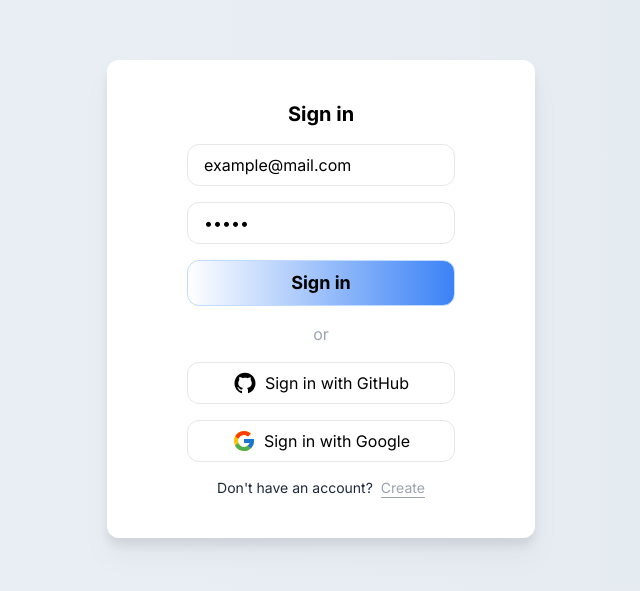
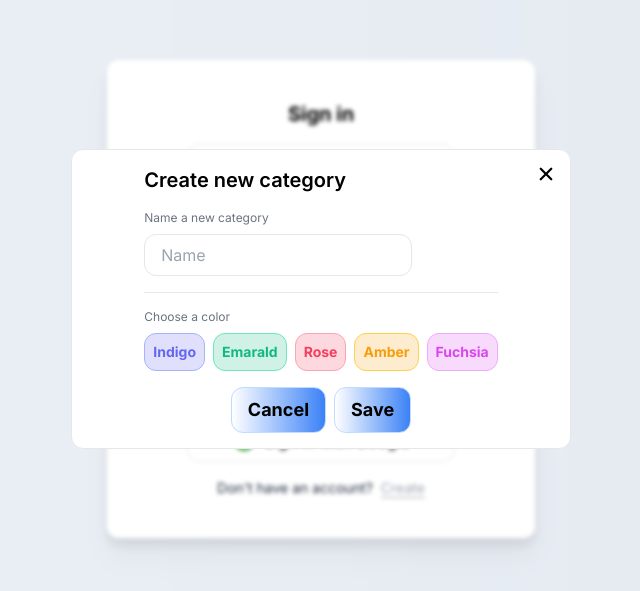
Before and after one commit to visualect/webmarks, a Next.js app: page /login in a window 1280 px wide. Shown: the part 101-692 px from the top of the page, without its empty margins (319-959 px from the left). Built offline with nearby package versions, Linux system fonts and the light colour scheme.

Commit message:
Create modals

```diff
--- a/app/layout.tsx
+++ b/app/layout.tsx
@@ -1,7 +1,7 @@
-import Header from "@/components/header/Header";
 import "./globals.css";
 import type { Metadata } from "next";
 import { Inter } from "next/font/google";
+import AddCategoryModal from "@/components/modals/AddCategoryModal";
 
 const inter = Inter({ subsets: ["latin"] });
 
@@ -18,8 +18,9 @@ export default async function RootLayout({
   return (
     <html lang="en">
       <body
-        className={`${inter.className} bg-gradient-to-r from-gray-50 from-1% to-100% to-white`}
+        className={`relative ${inter.className} bg-gradient-to-r from-gray-50 from-1% to-100% to-white`}
       >
+        <AddCategoryModal />
         {children}
       </body>
     </html>
--- a/components/categories/Categories.tsx
+++ b/components/categories/Categories.tsx
@@ -22,7 +22,10 @@ export default function CategoriesList({
           selectCategory={selectCategory}
         />
       ))}
-      <div className="bg-transparent border rounded-full min-w-[60px] text-center p-1 cursor-pointer">
+      <div
+        onClick={() => {}}
+        className="bg-transparent border rounded-full min-w-[60px] text-center p-1 cursor-pointer"
+      >
         <div className="font-bold text-xs">Add +</div>
       </div>
     </div>
--- /dev/null
+++ b/components/modals/AddCategoryModal.tsx
@@ -0,0 +1,59 @@
+"use client";
+
+import { useState } from "react";
+import Input from "../Input";
+import Modal from "./Modal";
+import colors from "@/utils/colours";
+import Button from "../buttons/Button";
+
+export default function AddCategoryModal() {
+  const [categoryName, setCategoryName] = useState("");
+
+  const colorVariants = {
+    indigo: "bg-indigo-500/20 text-indigo-500 border-indigo-300",
+    rose: "bg-rose-500/20 text-rose-500 border-rose-300",
+    emerald: "bg-emerald-500/20 text-emerald-500 border-emerald-300",
+    amber: "bg-amber-500/20 text-amber-500 border-amber-300",
+    fuchsia: "bg-fuchsia-500/20 text-fuchsia-500 border-fuchsia-300",
+  };
+
+  const isOpen = true; // Probably add zustand for that
+  const body = (
+    <div className="p-10">
+      <form className="flex flex-col gap-4">
+        <h1 className="font-semibold text-xl">Create new category</h1>
+        <div className="w-full">
+          <p className="text-xs text-gray-500 mb-2">Name a new category</p>
+          <Input
+            value={categoryName}
+            placeholder="Name"
+            onChange={(e) => setCategoryName(e.target.value)}
+            type="text"
+          />
+        </div>
+        <hr />
+        <div className="w-full">
+          <p className="text-xs text-gray-500 mb-2">Choose a color</p>
+          <div className="flex flex-row gap-2 justify-between">
+            {colors.map((item) => (
+              <div
+                className={`${
+                  colorVariants[item.value as keyof typeof colorVariants]
+                } border rounded-xl p-2 text-sm font-bold cursor-pointer`}
+                key={item.label}
+              >
+                {item.label}
+              </div>
+            ))}
+          </div>
+        </div>
+        <div className="flex flex-row justify-center gap-2">
+          <Button label="Cancel" style="alternative" size="normal" />
+          <Button label="Save" style="primary" size="normal" />
+        </div>
+      </form>
+    </div>
+  );
+
+  return <Modal body={body} isOpen={isOpen} />;
+}
--- a/components/modals/Modal.tsx
+++ b/components/modals/Modal.tsx
@@ -1,27 +1,19 @@
 "use client";
 
-import { useState } from "react";
+import { IoClose } from "react-icons/io5";
 
-interface IModal {
-  title: String;
+interface IModalProps {
   body: React.ReactNode;
   isOpen: boolean;
 }
 
-export default function Modal({ title, body, isOpen }: IModal) {
-  const [showModal, setShowModal] = useState(isOpen);
-
+export default function Modal({ body, isOpen }: IModalProps) {
   if (!isOpen) return null;
-
   return (
-    <div className="justify-center items-center flex overflow-x-hidden overflow-y-auto fixed inset-0 z-50 outline-none focus:outline-none bg-transparent backdrop-blur-sm">
-      <div className="p-10 bg-gray-100 rounded-xl w-[500px] h-[300px] border">
-        <div className="cursor-pointer" onClick={() => setShowModal(false)}>
-          Close
-        </div>
-        <hr />
-        <h1>{title}</h1>
-        <div>{body}</div>
+    <div className="fixed top-0 bottom-0 right-0 left-0 flex justify-center items-center z-10 backdrop-blur-[2px]">
+      <div className="relative flex flex-col justify-center items-center w-[500px] h-[300px] p-8 bg-white border rounded-xl">
+        <IoClose size={24} className="absolute right-3 top-3 cursor-pointer" />
+        {body}
       </div>
     </div>
   );
--- a/package.json
+++ b/package.json
@@ -27,6 +27,7 @@
     "react-dom": "18.2.0",
     "react-hook-form": "^7.45.2",
     "react-icons": "^4.10.1",
+    "react-select": "^5.7.4",
     "tailwindcss": "3.3.3",
     "typescript": "5.1.6"
   },
--- /dev/null
+++ b/utils/colours.ts
@@ -0,0 +1,9 @@
+const colors = [
+  { value: "indigo", label: "Indigo" },
+  { value: "emerald", label: "Emarald" },
+  { value: "rose", label: "Rose" },
+  { value: "amber", label: "Amber" },
+  { value: "fuchsia", label: "Fuchsia" },
+];
+
+export default colors;
```
Also changed, not shown: 1 other file (tests, documents, lock files or other folders).
